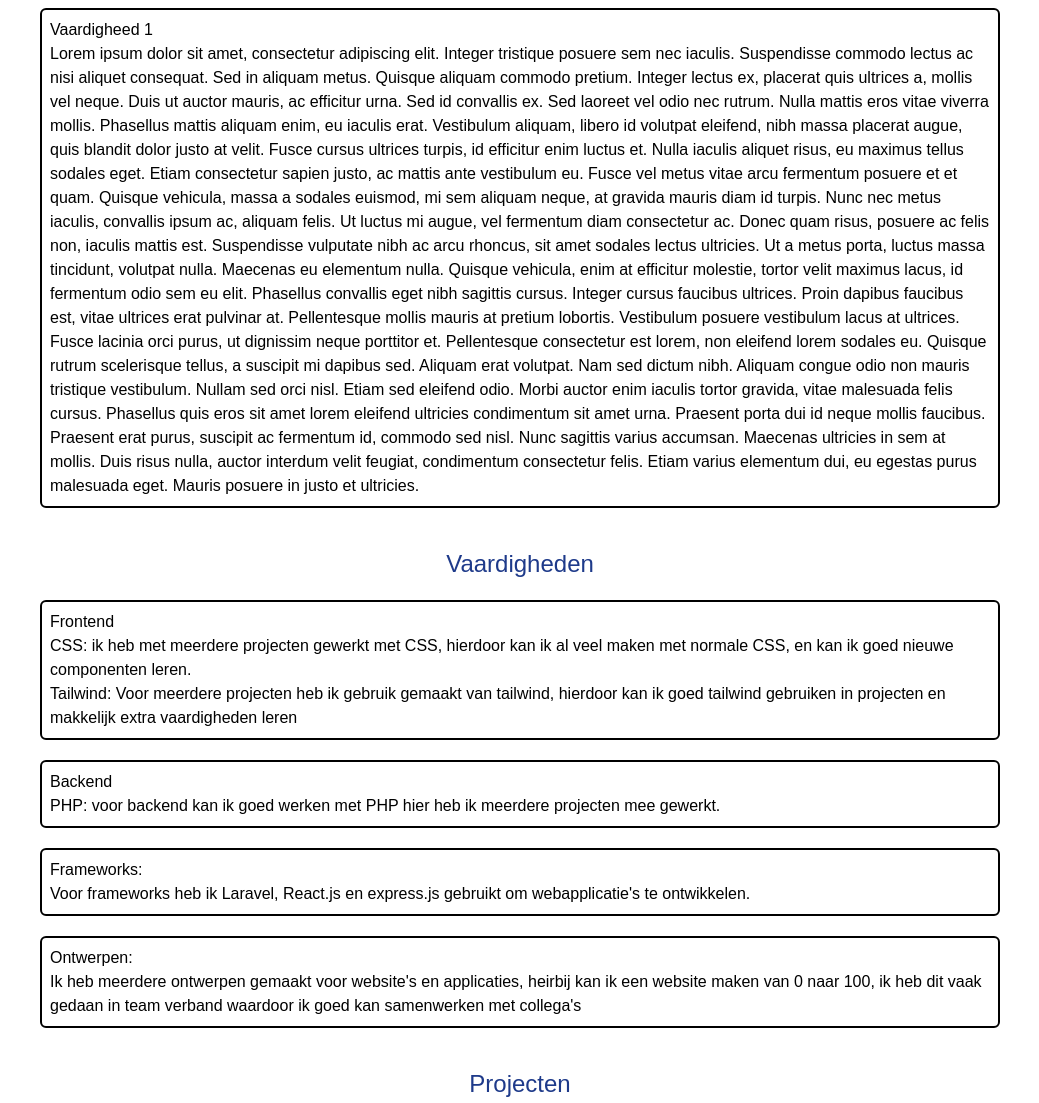
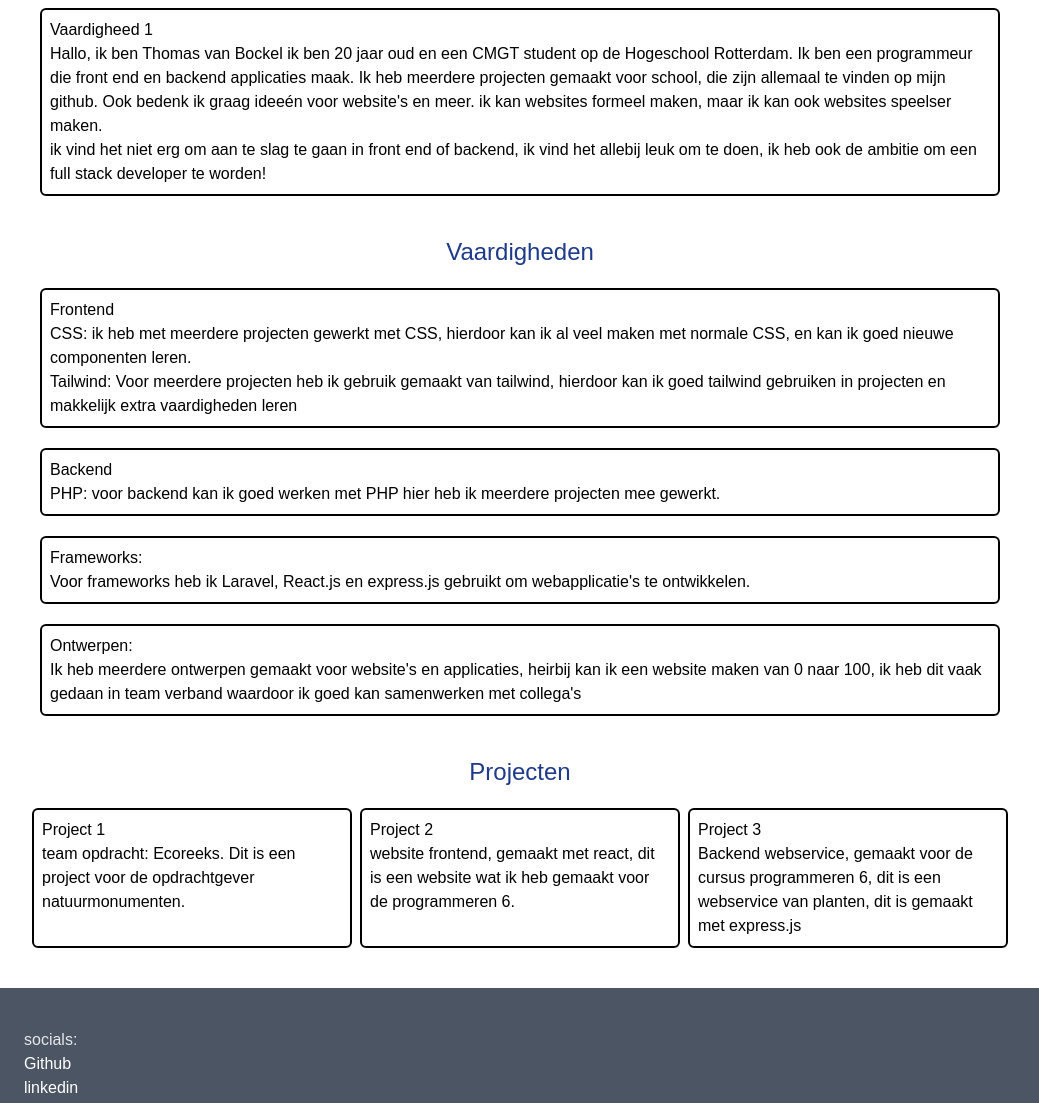
Before and after one commit to ThomasvanBockel/portfolio-site, a website: page index.html in a window 1280 px wide. Shown: the part 240-1343 px from the top of the page, without its empty margins (120-1159 px from the left). Drawn offline with Linux system fonts and the light colour scheme.

Commit message:
fixed text ,and added a footer with links

```diff
--- a/index.html
+++ b/index.html
@@ -1,5 +1,5 @@
 <!DOCTYPE html>
-<html lang="en">
+<html lang="nl">
 <head>
     <meta charset="UTF-8">
     <title>Protfolio</title>
@@ -30,49 +30,13 @@
         <div class="flex justify-center">
             <div class=" border-2 border-black   w-3/4 rounded-md p-2">
                 <h3>Vaardigheed 1 </h3>
-                <p>Lorem ipsum dolor sit amet, consectetur adipiscing elit. Integer tristique posuere sem nec
-                    iaculis.
-                    Suspendisse commodo lectus ac nisi aliquet consequat. Sed in aliquam metus. Quisque aliquam
-                    commodo
-                    pretium. Integer lectus ex, placerat quis ultrices a, mollis vel neque. Duis ut auctor mauris,
-                    ac
-                    efficitur urna. Sed id convallis ex. Sed laoreet vel odio nec rutrum. Nulla mattis eros vitae
-                    viverra mollis. Phasellus mattis aliquam enim, eu iaculis erat.
-
-                    Vestibulum aliquam, libero id volutpat eleifend, nibh massa placerat augue, quis blandit dolor
-                    justo
-                    at velit. Fusce cursus ultrices turpis, id efficitur enim luctus et. Nulla iaculis aliquet
-                    risus, eu
-                    maximus tellus sodales eget. Etiam consectetur sapien justo, ac mattis ante vestibulum eu. Fusce
-                    vel
-                    metus vitae arcu fermentum posuere et et quam. Quisque vehicula, massa a sodales euismod, mi sem
-                    aliquam neque, at gravida mauris diam id turpis. Nunc nec metus iaculis, convallis ipsum ac,
-                    aliquam
-                    felis. Ut luctus mi augue, vel fermentum diam consectetur ac.
-
-                    Donec quam risus, posuere ac felis non, iaculis mattis est. Suspendisse vulputate nibh ac arcu
-                    rhoncus, sit amet sodales lectus ultricies. Ut a metus porta, luctus massa tincidunt, volutpat
-                    nulla. Maecenas eu elementum nulla. Quisque vehicula, enim at efficitur molestie, tortor velit
-                    maximus lacus, id fermentum odio sem eu elit. Phasellus convallis eget nibh sagittis cursus.
-                    Integer
-                    cursus faucibus ultrices. Proin dapibus faucibus est, vitae ultrices erat pulvinar at.
-                    Pellentesque
-                    mollis mauris at pretium lobortis. Vestibulum posuere vestibulum lacus at ultrices. Fusce
-                    lacinia
-                    orci purus, ut dignissim neque porttitor et. Pellentesque consectetur est lorem, non eleifend
-                    lorem
-                    sodales eu. Quisque rutrum scelerisque tellus, a suscipit mi dapibus sed.
-
-                    Aliquam erat volutpat. Nam sed dictum nibh. Aliquam congue odio non mauris tristique vestibulum.
-                    Nullam sed orci nisl. Etiam sed eleifend odio. Morbi auctor enim iaculis tortor gravida, vitae
-                    malesuada felis cursus. Phasellus quis eros sit amet lorem eleifend ultricies condimentum sit
-                    amet
-                    urna. Praesent porta dui id neque mollis faucibus. Praesent erat purus, suscipit ac fermentum
-                    id,
-                    commodo sed nisl. Nunc sagittis varius accumsan. Maecenas ultricies in sem at mollis. Duis risus
-                    nulla, auctor interdum velit feugiat, condimentum consectetur felis. Etiam varius elementum dui,
-                    eu
-                    egestas purus malesuada eget. Mauris posuere in justo et ultricies.</p>
+                <p>Hallo, ik ben Thomas van Bockel ik ben 20 jaar oud en een CMGT student op de Hogeschool Rotterdam. Ik
+                    ben een programmeur die
+                    front end en backend applicaties maak. Ik heb meerdere projecten gemaakt voor school, die zijn
+                    allemaal te vinden op mijn github. Ook bedenk ik graag ideeén voor website's en meer. ik kan
+                    websites formeel maken, maar ik kan ook websites speelser maken.</p>
+                <p>ik vind het niet erg om aan te slag te gaan in front end of backend, ik vind het allebij leuk om te
+                    doen, ik heb ook de ambitie om een full stack developer te worden!</p>
             </div>
         </div>
     </section>
@@ -106,36 +70,30 @@
     <section id="projects" class="my-10">
         <h2 class="text-2xl text-center my-5 text-blue-900">Projecten</h2>
         <div class=" flex flex-row justify-center gap-2">
-            <a href="" class=" border-2 border-black w-1/4 rounded-md p-2">
+            <a href="https://github.com/HiddeBouwman/TLE2"
+               class=" border-2 border-black w-1/4 rounded-md p-2">
                 <h3>Project 1 </h3>
-                <p>Lorem ipsum dolor sit amet, consectetur adipiscing elit. Integer tristique posuere sem nec
-                    iaculis.
-                    Suspendisse commodo lectus ac nisi aliquet consequat. Sed in aliquam metus. Quisque aliquam
-                    commodo
-                    pretium. Integer lectus ex, placerat quis ultrices a, mollis vel neque.</p>
+                <p>team opdracht: Ecoreeks. Dit is een project voor de opdrachtgever natuurmonumenten.</p>
             </a>
-            <a href="" class=" border-2 border-black w-1/4 rounded-md p-2">
+            <a href="https://github.com/ThomasvanBockel/prg06-frontend"
+               class=" border-2 border-black w-1/4 rounded-md p-2">
                 <h3>Project 2 </h3>
-                <p>Lorem ipsum dolor sit amet, consectetur adipiscing elit. Integer tristique posuere sem nec
-                    iaculis.
-                    Suspendisse commodo lectus ac nisi aliquet consequat. Sed in aliquam metus. Quisque aliquam
-                    commodo
-                    pretium. Integer lectus ex, placerat quis ultrices a, mollis vel neque.</p>
+                <p>website frontend, gemaakt met react, dit is een website wat ik heb gemaakt voor de programmeren
+                    6. </p>
             </a>
-            <a href="" class=" border-2 border-black w-1/4 rounded-md p-2">
+            <a href="https://github.com/ThomasvanBockel/prg06-backend"
+               class=" border-2 border-black w-1/4 rounded-md p-2">
                 <h3>Project 3 </h3>
-                <p>Lorem ipsum dolor sit amet, consectetur adipiscing elit. Integer tristique posuere sem nec
-                    iaculis.
-                    Suspendisse commodo lectus ac nisi aliquet consequat. Sed in aliquam metus. Quisque aliquam
-                    commodo
-                    pretium. Integer lectus ex, placerat quis ultrices a, mollis vel neque.</p>
+                <p>Backend webservice, gemaakt voor de cursus programmeren 6, dit is een webservice van planten, dit is
+                    gemaakt met express.js </p>
             </a>
         </div>
     </section>
 </main>
-<footer>
-    <p class="bg-gray-600">dit is een footer</p>
-
+<footer class="bg-gray-600 p-10 flex align-middle flex-col pl-36 ">
+    <p class="text-gray-200">socials:</p>
+    <a href="https://github.com/ThomasvanBockel" class="text-white">Github</a>
+    <a href="https://nl.linkedin.com/in/thomas-van-bockel-abb325227" class="text-white">linkedin</a>
 </footer>
 
 </body>
```
Also changed, not shown: dist/output.css.
